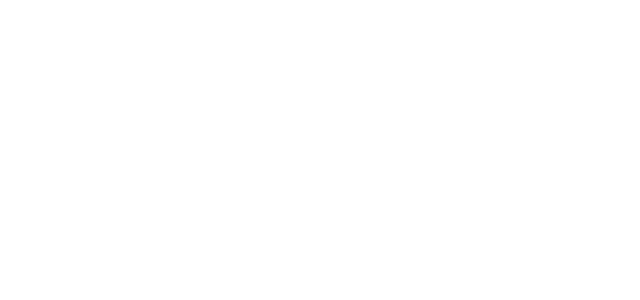
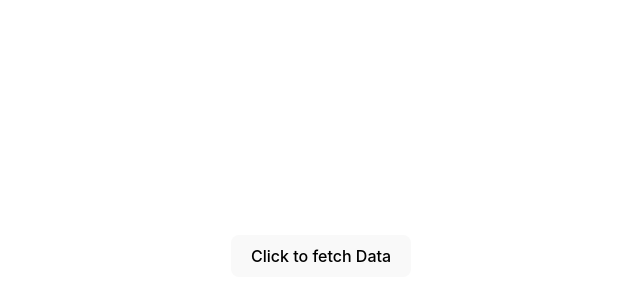
Before and after one commit to DilfaThayyil/FULL-DOMAIN-PRACTICALS, a React (Vite) app in the folder REACT/: page / in a window 1280 px wide. Shown: the part 144-444 px from the top of the page, without its empty margins (319-959 px from the left). Built offline with nearby package versions, Linux system fonts and the light colour scheme.

Commit message:
fecthData implemented using redux-thunk

```diff
--- a/REACT/src/App.jsx
+++ b/REACT/src/App.jsx
@@ -7,12 +7,13 @@
 import React from 'react'
 import HandleClick from './pages/righClick'
 
-
 function App() {
 
+   return (
     <>
-    <HandleClick/>
+    <Fetchdata/>
     </>
+   )
 
 }
 
--- a/REACT/src/main.jsx
+++ b/REACT/src/main.jsx
@@ -2,9 +2,11 @@
 import { createRoot } from 'react-dom/client'
 import App from './App.jsx'
 import './index.css'
+import store from './redux/store.js'
+import { Provider } from 'react-redux'
 
 createRoot(document.getElementById('root')).render(
-  <StrictMode>
+  <Provider store={store}>
     <App />
-  </StrictMode>,
+  </Provider>,
 )
--- a/REACT/src/pages/fetchData.jsx
+++ b/REACT/src/pages/fetchData.jsx
@@ -1,33 +1,23 @@
-import { useState,useEffect } from "react"
-import axios from "axios"
+import { useState } from "react"
+import {useDispatch,useSelector} from 'react-redux'
+import { fetchPosts } from "../redux/postsSlice"
 
-const fetchData = ()=>{
-    const [posts,setPosts] = useState([])
-    const [showData,setShowData] = useState(false)
+const FetchData = () => {
+  const dispatch = useDispatch()
+  const { posts, loading, error } = useSelector((state) => state.posts)
+  const [showData, setShowData] = useState(false)
 
-    const fetchPosts = async()=>{
-        try{
-            const response = await axios.get("https://jsonplaceholder.typicode.com/posts")
-            setPosts(response.data)
-        }catch(error){
-            console.log(error)
-        }
-    }
-
-    useEffect(()=>{
-        fetchPosts()
-    },[])
-
-    const handleData = ()=>{
+  const handleData = () => {
     setShowData(true)
+    dispatch(fetchPosts())
   }
 
   return (
     <div>
-        {!showData &&(
-          <button onClick={handleData}>Click to fetch Data</button>
-        )}
-        {showData &&(
+      {!showData && <button onClick={handleData}>Click to fetch Data</button>}
+      {loading && <p>Loading...</p>}
+      {error && <p>Error: {error}</p>}
+      {showData && !loading && !error && (
         <table>
           <thead>
             <tr>
@@ -38,16 +28,14 @@
             </tr>
           </thead>
           <tbody>
-              {posts.map((post)=>{
-                return (
+            {posts.map((post) => (
               <tr key={post.id}>
                 <td>{post.id}</td>
                 <td>{post.userId}</td>
                 <td>{post.title}</td>
                 <td>{post.body}</td>
               </tr>
-                )
-              })}
+            ))}
           </tbody>
         </table>
       )}
@@ -55,4 +43,4 @@
   )
 }
 
-export default fetchData
+export default FetchData
```
Lines whose indentation alone changed are shown as unchanged.
